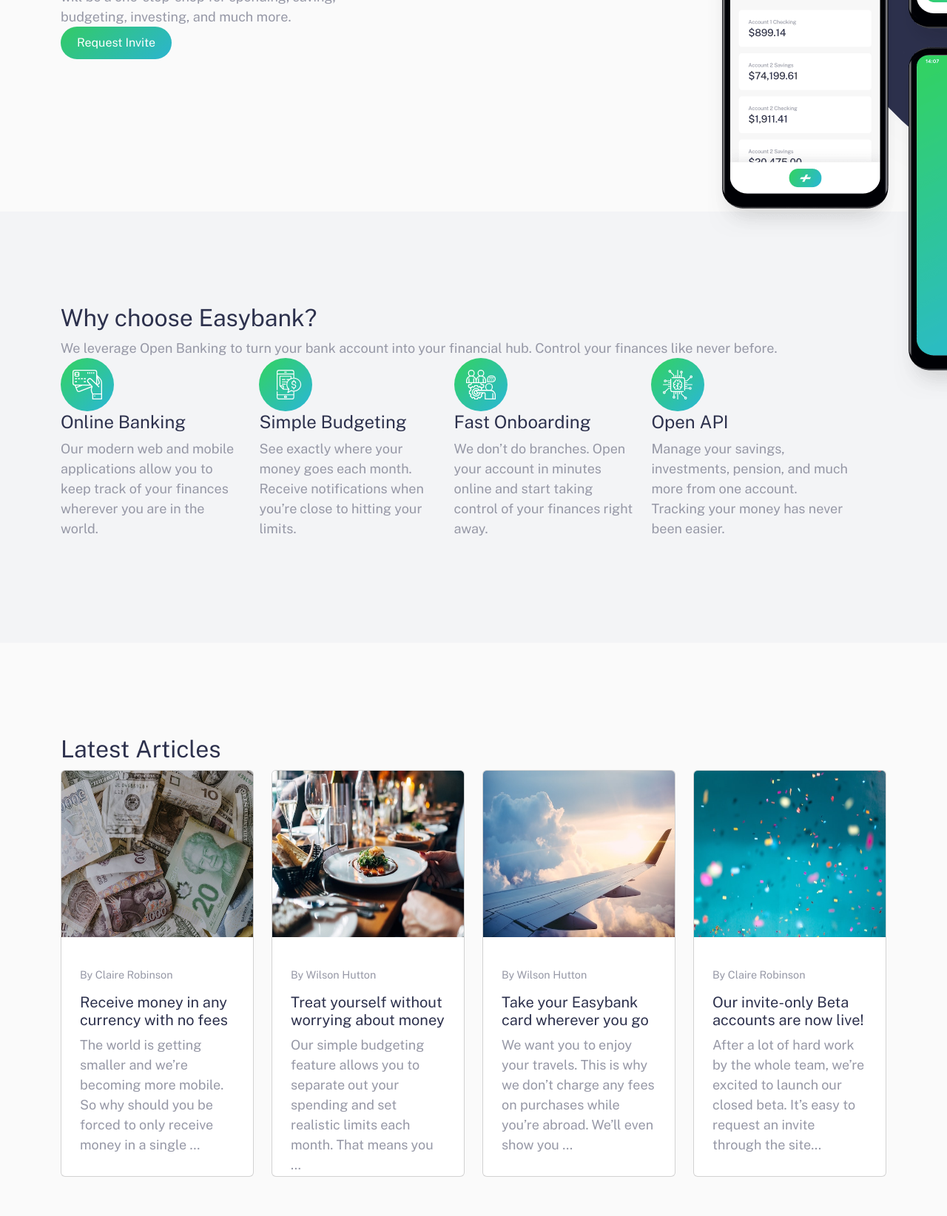
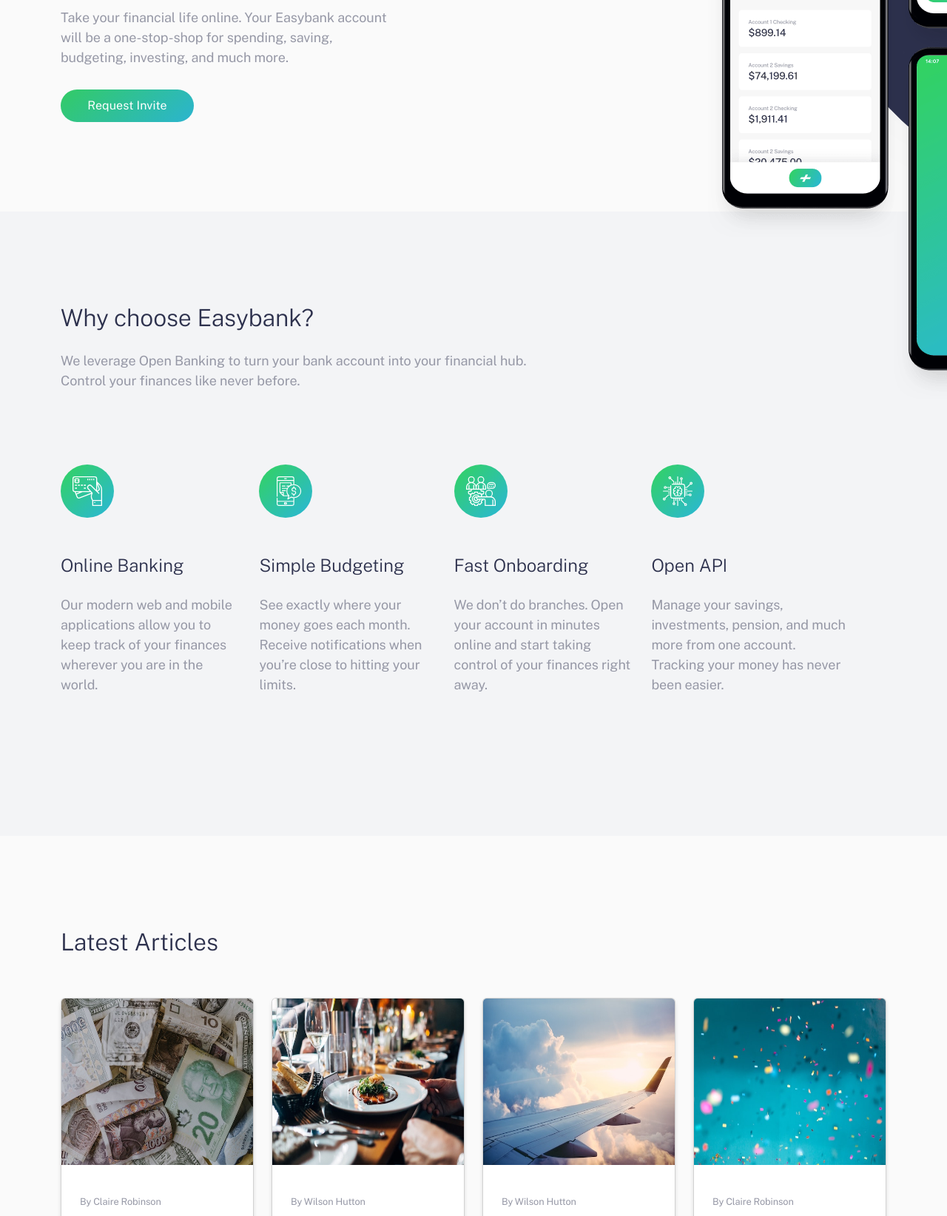
Before and after one commit to ktadique/EasyBank-Landing-Page, a website: page index.html in a window 1280 px wide. Shown: the part 334-1978 px from the top of the page at 74% size. Drawn offline with nearby package versions, Linux system fonts and the light colour scheme.

Commit message:
"finalizing dt"

```diff
--- a/assets/styles/style.css
+++ b/assets/styles/style.css
@@ -28,9 +28,9 @@
 
 body {
   background-color: var(--very-lightgray);
-
   font-size: 18px;
   overflow-x: hidden;
+  letter-spacing: -0.1px;
 }
 
 h1,
@@ -39,6 +39,11 @@
 h4,
 h5 {
   color: var(--primary-darkblue);
+  font-weight: 300;
+}
+
+h1 {
+  font-size: 3.5rem;
 }
 
 .container {
@@ -46,11 +51,17 @@
   padding-bottom: 125px;
 }
 
+.heading {
+  margin-bottom: 25px;
+}
+
 .cta-btn {
-  width: 150px;
+  width: 180px;
   padding: 10px;
   border: 0;
   border-radius: 25px;
+
+  letter-spacing: 0.1px;
   background: rgb(51, 203, 101);
   background: linear-gradient(
     140deg,
@@ -75,18 +86,26 @@
   gap: 3rem;
 }
 
+.main-nav-link:hover {
+  color: var(--primary-darkblue);
+  cursor: pointer;
+  transition: 0.15s;
+  transition-timing-function: ease-in-out;
+}
+
 /* HERO*/
 
 .section-hero {
   height: 70vh;
   display: flex;
   justify-content: space-between;
-  background-image: url("/assets/images/bg-intro-desktop.svg");
+  background-image: url("../images/bg-intro-desktop.svg");
   background-position: 1000px -270px;
   background-repeat: no-repeat;
 }
 
-.hero-heading {
+.hero-desc {
+  margin-bottom: 30px;
 }
 
 .mockup {
@@ -110,14 +129,28 @@
   margin-right: 25px;
 }
 
+.feature-desc {
+  margin-bottom: 50px;
+}
+
+.feature-icon {
+  padding: 50px 0px;
+}
+
 /* ARTICLES */
-.card-group {
+/* .card-group {
   gap: 20px;
   border-radius: 15px !important;
+} */
+
+.articles-heading {
+  margin-bottom: 55px;
 }
 
 .article-card {
-  height: 550px;
+  height: 500px;
+  box-shadow: rgba(90, 90, 90, 0.021) 0px 6px 12px -2px,
+    rgba(0, 0, 0, 0.3) 0px 3px 7px -3px;
 }
 
 .article-card img {
@@ -126,11 +159,23 @@
 
 .card-body {
   padding: 25px;
+  overflow: hidden;
 }
 
 .author {
-  font-size: 0.9rem;
+  font-size: 0.8rem;
   margin: 15px 0px;
+}
+
+.article-title:hover {
+  color: var(--primary-limegreen);
+  cursor: pointer;
+  transition: 0.15s;
+  transition-timing-function: ease-in-out;
+}
+
+.article-desc {
+  font-size: 1rem;
 }
 
 /* FOOTER*/
@@ -174,9 +219,21 @@
   padding: 0px;
 }
 
+.footer-btn-cont {
+  display: flex;
+  flex-direction: column;
+  align-items: flex-end;
+}
+
+.copyright {
+  font-size: 0.9rem;
+  margin-top: 25px;
+}
+
 .attribution {
   font-size: 11px;
   text-align: center;
+  padding-bottom: 5px;
 }
 .attribution a {
   color: hsl(228, 45%, 44%);
--- a/index.html
+++ b/index.html
@@ -40,10 +40,10 @@
         <div class="row">
           <div class="col-5">
             <div class="hero">
-              <h1 class="hero-heading">Next generation digital banking</h1>
+              <h1 class="hero-heading heading">Next generation digital banking</h1>
               <div class="hero-desc">
-                Take your financial life online. Your Easybank account will be a
-                one-stop-shop for spending, saving, budgeting, investing, and
+                Take your financial life online. Your Easybank account <br> will be a
+                one-stop-shop for spending, saving, <br> budgeting, investing, and
                 much more.
               </div>
               <button class="btn btn-primary cta-btn">Request Invite</button>
@@ -62,9 +62,10 @@
       <div class="container">
         <div class="row">
           <div class="feature-text">
-            <h2 class="feature-heading">Why choose Easybank?</h2>
+            <h2 class="feature-heading heading">Why choose Easybank?</h2>
             <div class="feature-desc">We leverage Open Banking to turn your bank account into your financial hub.
-              Control your finances like never before.</div>
+              <br> Control your finances like never before.
+            </div>
           </div>
           <div class="row">
             <ul class="feature-list">
@@ -73,7 +74,7 @@
                   <div class="feature-icon">
                     <img src="./assets/images/icon-online.svg" alt="">
                   </div>
-                  <h4>Online Banking</h4>
+                  <h4 class="heading">Online Banking</h4>
                   <div class="feature-desc"> Our modern web and mobile applications allow you to keep track of
                     your finances wherever you are in the world.</div>
                 </div>
@@ -81,7 +82,7 @@
               <li class="feature-item">
                 <div class="feature">
                   <div class="feature-icon"><img src="./assets/images/icon-budgeting.svg" alt=""></div>
-                  <h4>Simple Budgeting</h4>
+                  <h4 class="heading">Simple Budgeting</h4>
                   <div class="feature-desc">
                     See exactly where your money goes each month. Receive notifications
                     when you’re close to hitting your limits.</div>
@@ -90,7 +91,7 @@
               <li class="feature-item">
                 <div class="feature">
                   <div class="feature-icon"><img src="./assets/images/icon-onboarding.svg" alt=""></div>
-                  <h4>Fast Onboarding</h4>
+                  <h4 class="heading">Fast Onboarding</h4>
                   <div class="feature-desc">
                     We don’t do branches. Open your account in minutes online and start
                     taking control of your finances right away.</div>
@@ -99,7 +100,7 @@
               <li class="feature-item">
                 <div class="feature">
                   <div class="feature-icon"><img src="./assets/images/icon-api.svg" alt=""></div>
-                  <h4>Open API</h4>
+                  <h4 class="heading">Open API</h4>
                   <div class="feature-desc">
                     Manage your savings, investments, pension, and much more from one
                     account. Tracking your money has never been easier.</div>
@@ -112,7 +113,7 @@
     </section>
     <aside class="section-articles">
       <div class="container">
-        <h2>Latest Articles</h2>
+        <h2 class="articles-heading heading">Latest Articles</h2>
         <div class="row row-cols-4">
           <div class="col">
             <div class="card article-card">
@@ -121,7 +122,7 @@
               </div>
               <div class="card-body">
                 <div class="author">By Claire Robinson</div>
-                <h5>Receive money in any currency with no fees</h5>
+                <h5 class="article-title">Receive money in any currency with no fees</h5>
                 <div class="article-desc">The world is getting smaller and we’re becoming more mobile. So
                   why should you be forced to only receive money in a single …</div>
               </div>
@@ -134,7 +135,7 @@
               </div>
               <div class="card-body">
                 <div class="author">By Wilson Hutton</div>
-                <h5>Treat yourself without worrying about money</h5>
+                <h5 class="article-title">Treat yourself without worrying about money</h5>
                 <div class="article-desc">Our simple budgeting feature allows you to separate out your
                   spending and set realistic limits each month. That means you …</div>
               </div>
@@ -147,7 +148,7 @@
               </div>
               <div class="card-body">
                 <div class="author">By Wilson Hutton</div>
-                <h5>Take your Easybank card wherever you go</h5>
+                <h5 class="article-title">Take your Easybank card wherever you go</h5>
                 <div class="article-desc">We want you to enjoy your travels. This is why we don’t charge any
                   fees on purchases while you’re abroad. We’ll even show you …</div>
               </div>
@@ -160,7 +161,7 @@
               </div>
               <div class="card-body">
                 <div class="author">By Claire Robinson</div>
-                <h5>Our invite-only Beta accounts are now live!</h5>
+                <h5 class="article-title">Our invite-only Beta accounts are now live!</h5>
                 <div class="article-desc">After a lot of hard work by the whole team, we’re excited to
                   launch our closed beta. It’s easy to request an invite through the
                   site...</div>
@@ -230,8 +231,11 @@
             </ul>
           </div>
         </div>
-        <div class="col-3"><button class="btn cta-btn btn-primary">Request Invite</button>
-          <div class="copyright">© Easybank. All Rights Reserved</div>
+        <div class="col-3">
+          <div class="footer-btn-cont">
+            <button class="btn cta-btn btn-primary">Request Invite</button>
+            <div class="copyright">© Easybank. All Rights Reserved</div>
+          </div>
         </div>
       </div>
     </div>
```
